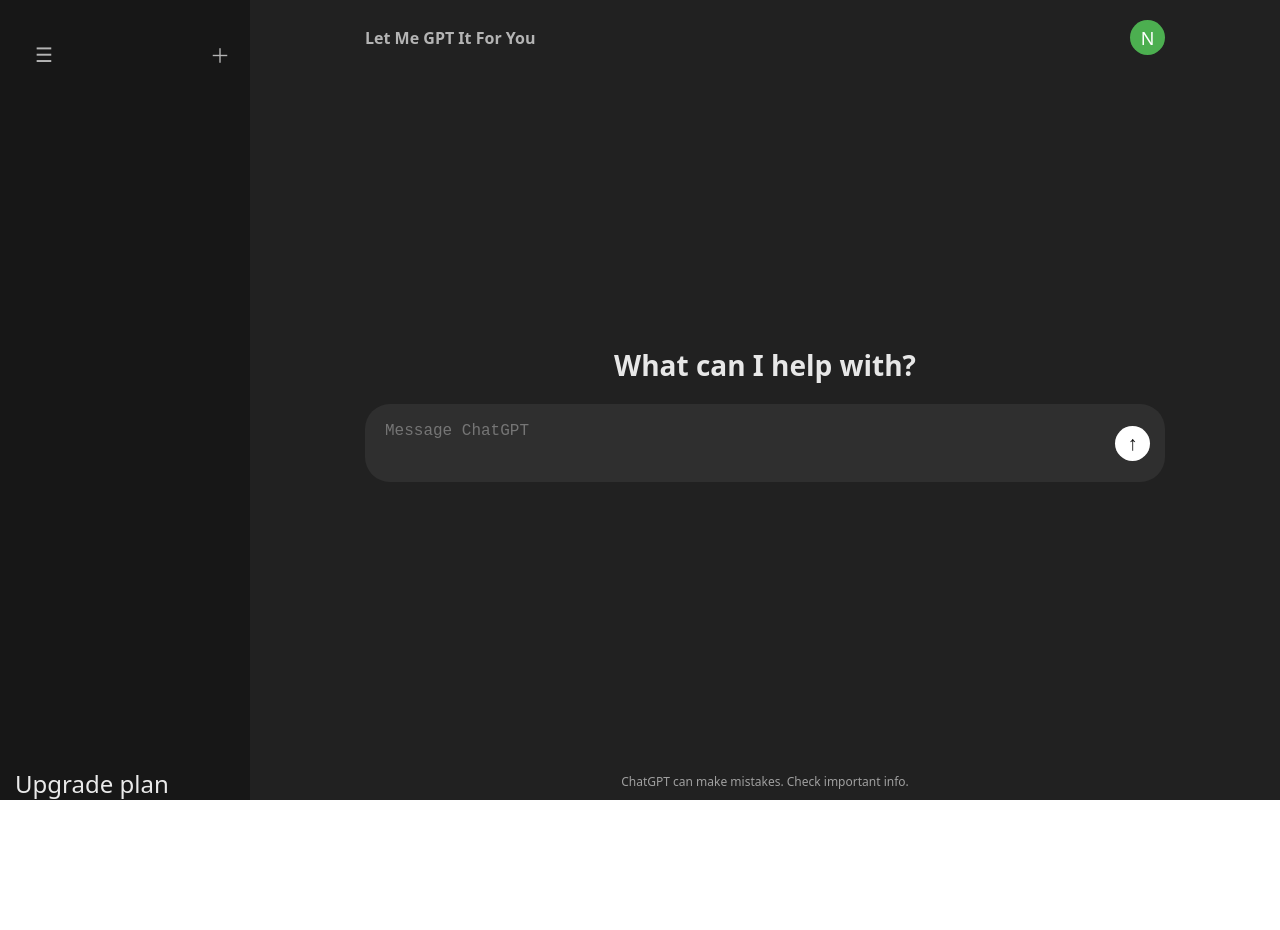
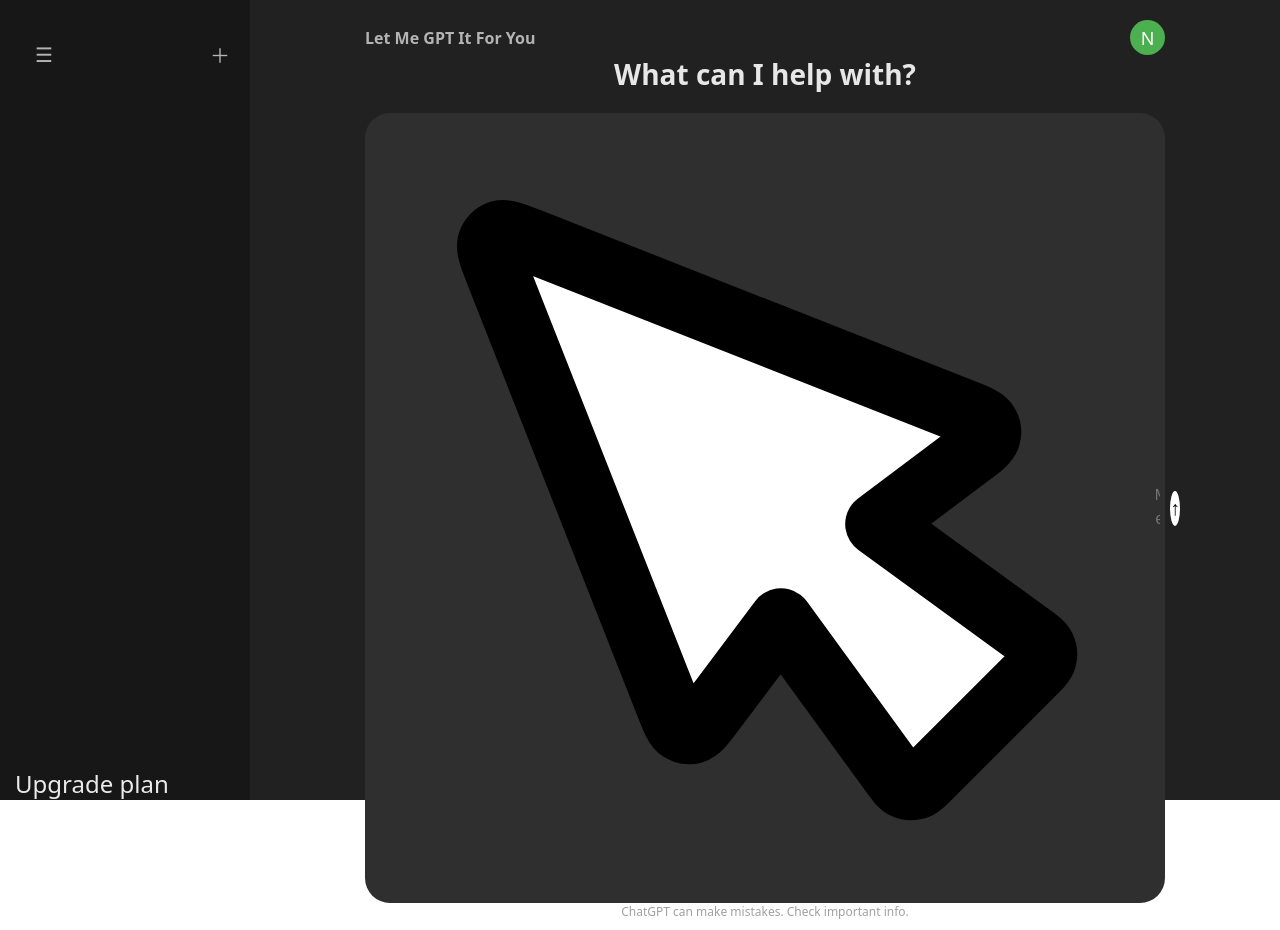
Before and after one commit to noamzilo/JustGptIt, a React (Create React App) app in the folder frontend/: page /#/gpt in a window 1280 px wide. Before the commit the page ends 800 px from the top, so only its background shows below. Built offline with nearby package versions, Linux system fonts and the light colour scheme; no server answers.

Commit message:
showing huge cursor

```diff
--- a/frontend/src/components/gpt_page/main_content/chat/Chat.js
+++ b/frontend/src/components/gpt_page/main_content/chat/Chat.js
@@ -4,6 +4,7 @@
 import { useSearchParams } from "react-router-dom";
 import styles from "./Chat.module.css";
 import mitt from 'mitt';
+import mouse_cursor from "./mouse_cursor.svg";
 
 function ChatComponent() {
     // Use useMemo to create a persistent emitter instance
@@ -14,6 +15,8 @@
     const decodedQuery = queryParam ? decodeURIComponent(queryParam) : '';
 
     const [inputValue, setInputValue] = useState('');
+    const [cursorPosition, setCursorPosition] = useState({ top: '-50px', left: '-50px' });
+    const cursorRef = useRef(null);
     const [isAnimatingMouseMove, setIsMouseAnimating] = useState(false);
     const [isAnimatingTyping, setIsAnimatingTyping] = useState(false);
     const [animatingTextValue, setAnimatingTextValue] = useState('');
@@ -23,19 +26,31 @@
     const startMouseAnimation = useCallback(() => {
         setAnimatingTextValue('');
         setIsMouseAnimating(true);
+        console.log('Mouse move effect started');
 
-        console.log('Mouse move effect started');
-        const timeoutId = setTimeout(() => {
-            setIsMouseAnimating(false);
-            console.log('Mouse move effect complete');
-            emitter.emit('mouseAnimationDone');
-        }, 1000);
+        if (cursorRef.current && textareaRef.current) {
+            const textBoxRect = textareaRef.current.getBoundingClientRect();
 
-        // Cleanup in case the component unmounts before timeout
-        return () => clearTimeout(timeoutId);
-    }, [emitter]);
+            // Move cursor from off-screen to the textarea
+            setCursorPosition({ top: '-50px', left: '-50px' }); // Initial off-screen position
+            setTimeout(() => {
+                setCursorPosition({
+                    top: `${textBoxRect.top + window.scrollY + 10}px`,
+                    left: `${textBoxRect.left + window.scrollX + 10}px`
+                });
+            }, 0); // Start animation
 
-    // Handle query parameter changes and trigger mouse animation
+            const timeoutId = setTimeout(() => {
+                setIsMouseAnimating(false);
+                console.log('Mouse move effect complete');
+                emitter.emit('mouseAnimationDone');
+            }, 2000); // 2-second animation duration
+
+            // Cleanup if component unmounts
+            return () => clearTimeout(timeoutId);
+        }
+    }, [emitter]);    // Handle query parameter changes and trigger mouse animation
+
     const handleQueryParamChange = useCallback(() => {
         if (!decodedQuery.trim()) {
             return;
@@ -132,6 +147,14 @@
     const isAnimating = isAnimatingTyping || isAnimatingMouseMove;
     return (
         <div className={styles.inputContainer}>
+            <img
+                src={mouse_cursor}
+                ref={cursorRef}
+                className={styles.cursor}
+                visible={isAnimatingMouseMove}
+                style={{ top: cursorPosition.top, left: cursorPosition.left }}
+                alt="Animated Mouse Cursor"
+            />
             <textarea
                 ref={textareaRef}
                 placeholder="Message ChatGPT"
--- a/frontend/src/components/gpt_page/main_content/chat/Chat.module.css
+++ b/frontend/src/components/gpt_page/main_content/chat/Chat.module.css
@@ -24,6 +24,13 @@
     overflow-y: auto;
     box-sizing: border-box;
     transition: height 0.2s ease;
+}
+
+.cursorAnimation {
+    position: absolute;
+    width: 20px;
+    height: 20px;
+    transition: top 2s ease, left 2s ease;
 }
 
 .typingAnimation {
```
Also changed, not shown: frontend/src/components/gpt_page/main_content/chat/mouse_cursor.svg (added).
